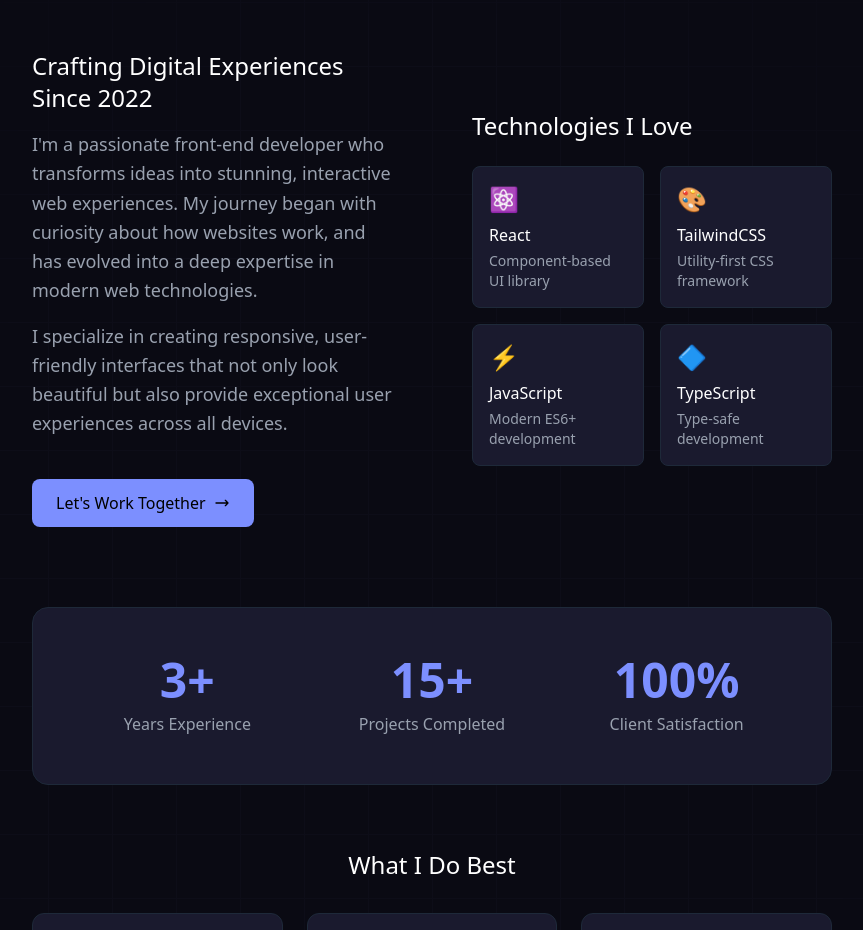
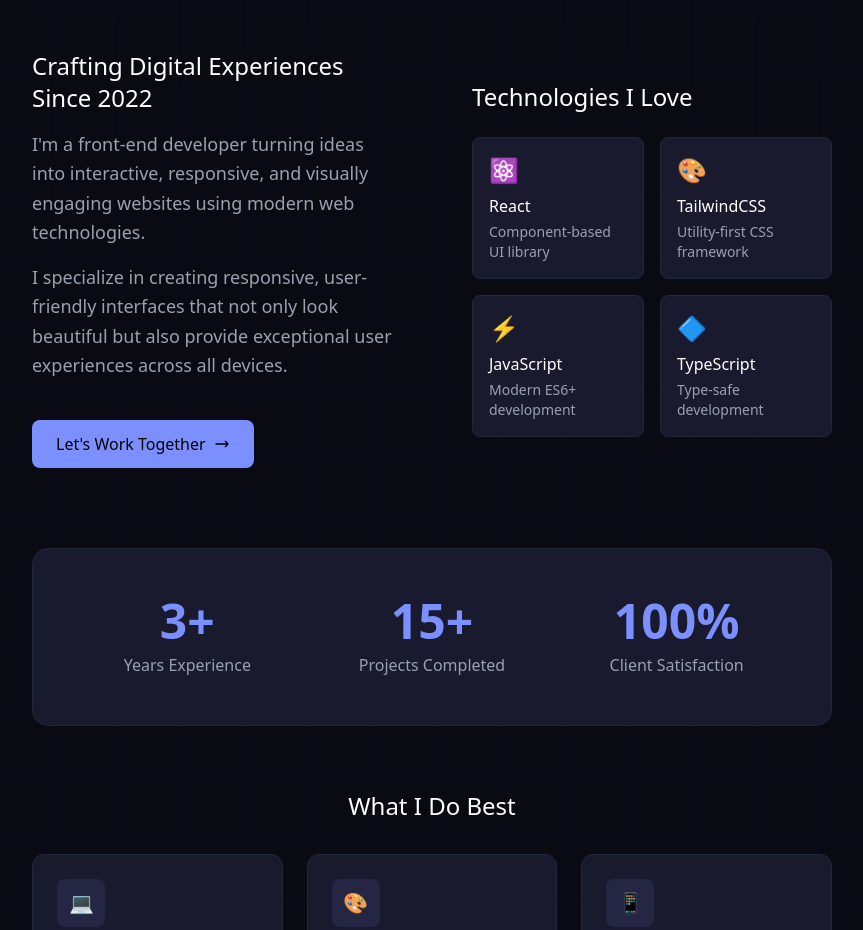
Before and after one commit to justifyman/justify, a React (Vite) app: page / in a window 1280 px wide. Shown: the part 1200-2130 px from the top of the page, without its empty margins (208-1071 px from the left). Built offline with nearby package versions, Linux system fonts and the light colour scheme.

Commit message:
Updated About.tsx

```diff
--- a/src/components/About.tsx
+++ b/src/components/About.tsx
@@ -53,9 +53,7 @@
                   Crafting Digital Experiences Since 2022
                 </h3>
                 <p className="text-gray-400 text-base md:text-lg leading-relaxed">
-                  I'm a passionate front-end developer who transforms ideas into stunning,
-                  interactive web experiences. My journey began with curiosity about how
-                  websites work, and has evolved into a deep expertise in modern web technologies.
+                   I'm a front-end developer turning ideas into interactive, responsive, and visually engaging websites using modern web technologies.
                 </p>
                 <p className="text-gray-400 text-base md:text-lg leading-relaxed">
                   I specialize in creating responsive, user-friendly interfaces that not only
```
